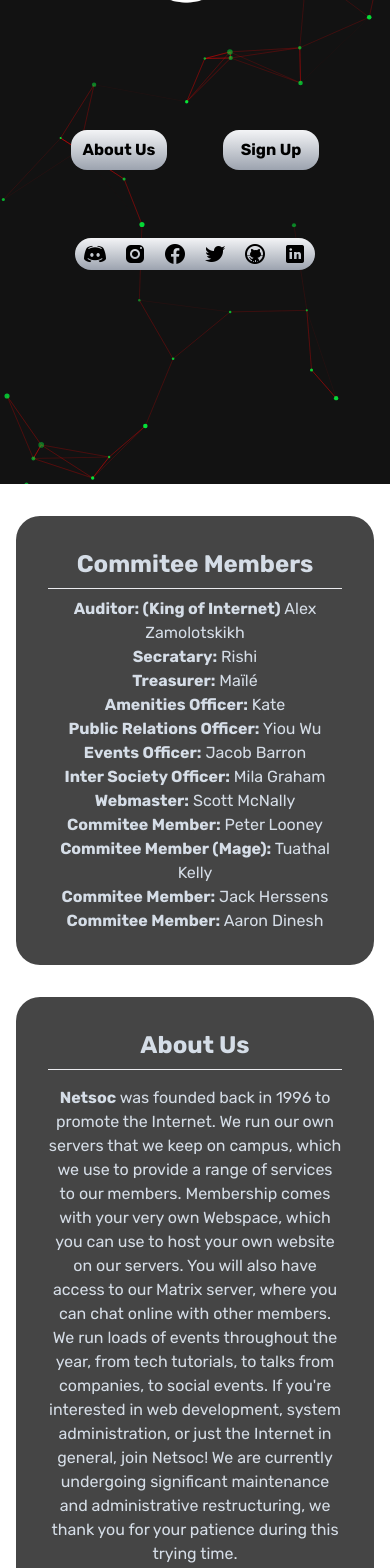
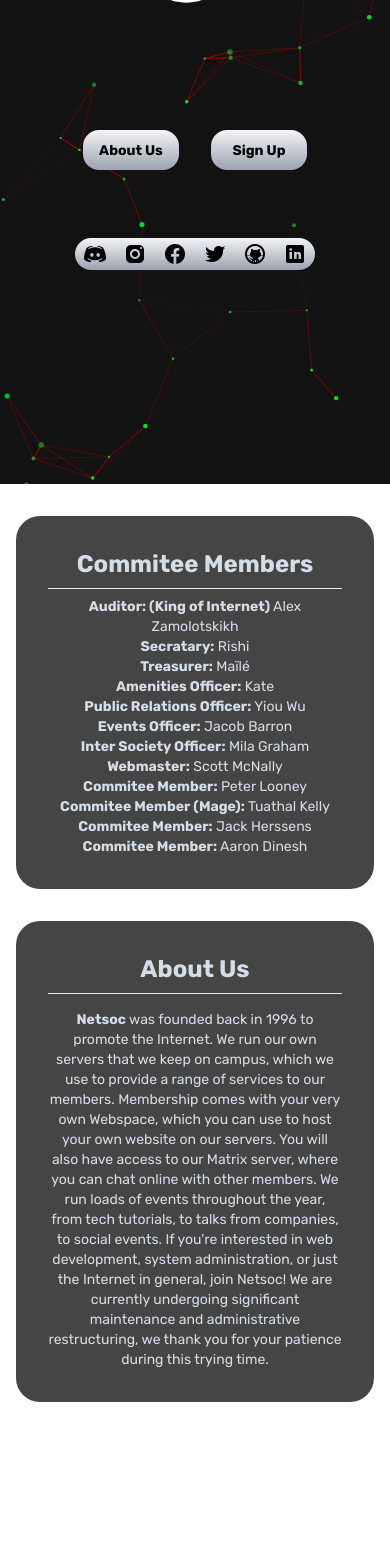
Before and after one commit to scottmcn204/netsoc, a React (Create React App) app: page / in a window 390 px wide. Shown: the part 360-1928 px from the top of the page. After the commit the page ends 1762 px from the top, so only its background shows below. Built offline with nearby package versions, Linux system fonts and the light colour scheme.

Commit message:
smaller text on smaller screens

```diff
--- a/src/App.js
+++ b/src/App.js
@@ -104,20 +104,20 @@ function App() {
                     } init={particlesInit}/>
                 </div>
                 <nav class="absolute z-30">
-                    <h1 class=" pt-5 text-sm text-slate-300 px-5" >Dublin University Inter<b>Net Soc</b>iety</h1>
+                    <h1 class=" pt-5 text-sm md:text-xl text-slate-300 px-5" >Dublin University Inter<b>Net Soc</b>iety</h1>
                 </nav>
 
                 <div class="flex h-screen items-center justify-center z-50">
                     <img src={whiteLogo} alt="image1" class="mb-48 h-20 relative"></img>
                     <div class="absolute mt-44">
-                        <div class=" bg-gradient-to-t from-gray-400 to-gray-100 p-2 rounded-2xl inline-block mx-7 w-24 text-center">
+                        <div class=" bg-gradient-to-t from-gray-400 to-gray-100 p-2 rounded-2xl inline-block mx-4 sm:mx-7 w-24 text-center">
                             <button>
-                                <h1 class="text-black font-bold">About Us</h1>
+                                <h1 class="text-black font-bold md:text-base text-sm">About Us</h1>
                             </button>
                         </div>
-                        <div class=" bg-gradient-to-t from-gray-400 to-gray-100 p-2 rounded-2xl inline-block mx-7 w-24 text-center">
+                        <div class=" bg-gradient-to-t from-gray-400 to-gray-100 p-2 rounded-2xl inline-block mx-4 sm:mx-7 w-24 text-center">
                             <button>
-                                <h1 class="text-black font-bold">Sign Up</h1>
+                                <h1 class="text-black font-bold md:text-base text-sm">Sign Up</h1>
                             </button>
                         </div>
                     </div>
@@ -136,7 +136,7 @@ function App() {
             </section>
 
             <section class="h-screen">
-                <div class="relative z-50 mx-auto bg-back md:w-6/12 sm:w-10/12 xs: w-11/12 text-slate-300 mt-8 p-8 rounded-3xl text-center opacity-80">
+                <div class="relative z-50 mx-auto bg-back md:w-6/12 sm:w-10/12 xs: w-11/12 text-slate-300 mt-8 p-8 rounded-3xl text-center opacity-80 md:text-base text-sm">
                     <h1 class="text-center pb-2 text-2xl font-bold">Commitee Members</h1>
                     <hr class="pb-2 border-t-1"></hr>
                     <h1 class=""><b>Auditor: (King of Internet)</b> Alex Zamolotskikh</h1>
@@ -152,7 +152,7 @@ function App() {
                     <h1 class=""><b>Commitee Member:</b> Jack Herssens</h1>
                     <h1 class=""><b>Commitee Member:</b> Aaron Dinesh</h1>
                 </div>
-                <div class="relative z-50 mx-auto bg-back md:w-6/12 sm:w-10/12 xs: w-11/12 text-slate-300 mt-8 mb-12 p-8 rounded-3xl text-center opacity-80">
+                <div class="relative z-50 mx-auto bg-back md:w-6/12 sm:w-10/12 xs: w-11/12 text-slate-300 mt-8 mb-12 p-8 rounded-3xl text-center opacity-80 md:text-base text-sm">
                     <h1 class="text-center pb-2 text-2xl font-bold ">About Us</h1>
                     <hr class="pb-4 border-t-1"></hr>
                     <p><b>Netsoc</b> was founded back in 1996 to promote the Internet.
```
